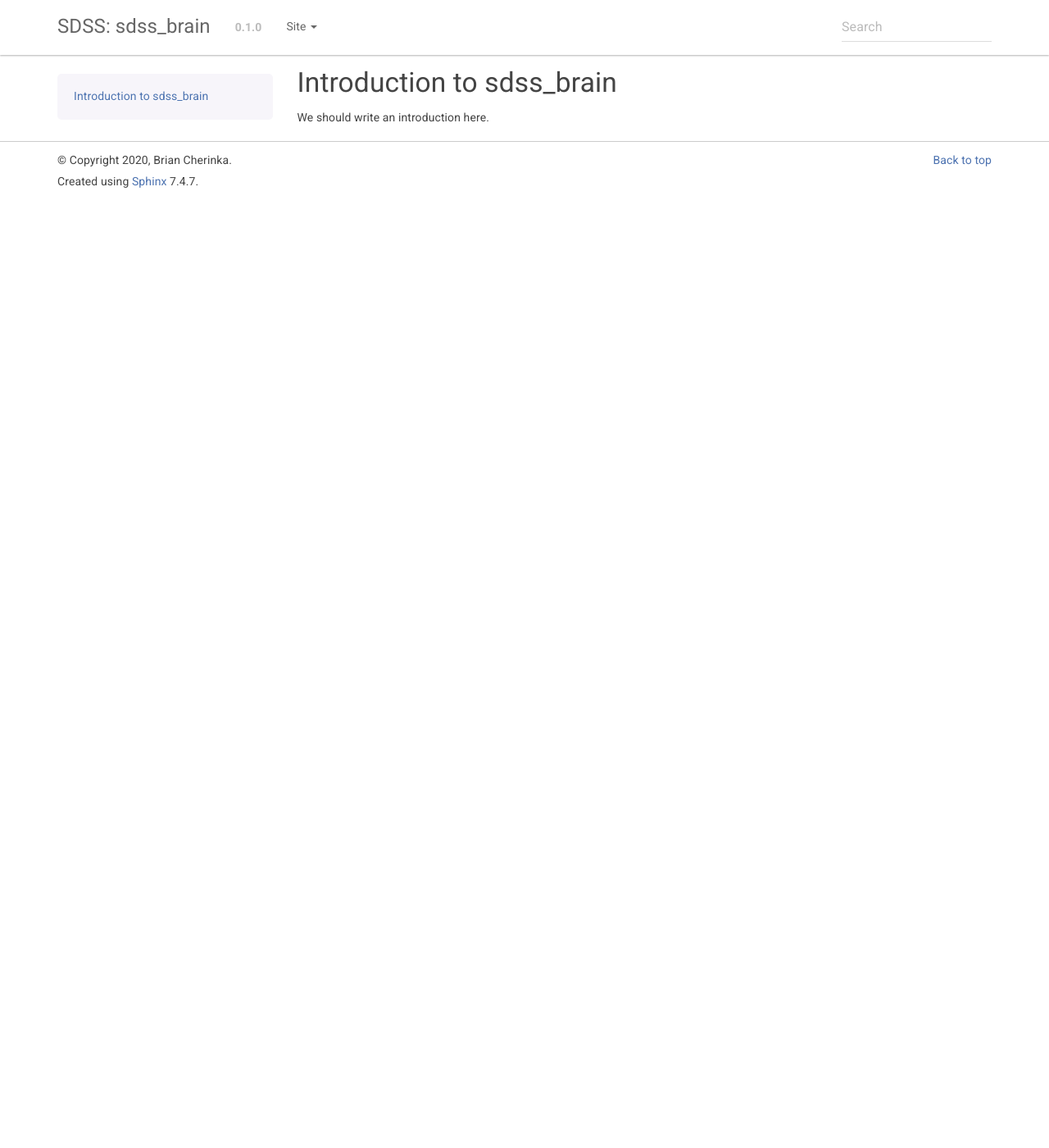
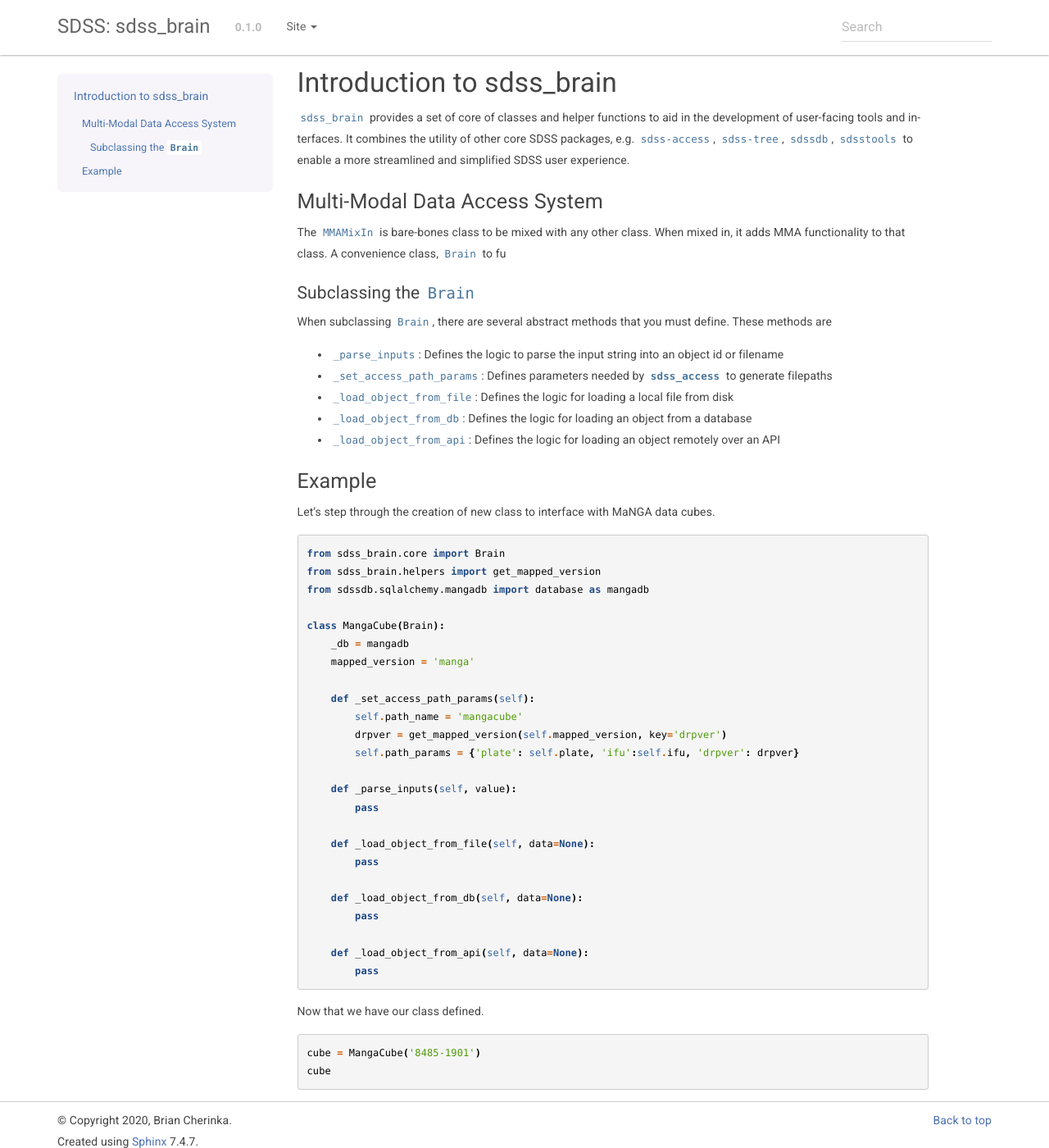
Before and after one commit to sdss/sdss_brain, a Sphinx documentation site: the page built from docs/sphinx/intro.rst, in a window 1280 px wide and 1400 px high. Shown: the whole window at 82% size. Built offline with Sphinx 7.4.7, drawn with Linux system fonts in a browser that asks for light colours; the version number is read from the project's files by our own code.

```diff
--- a/docs/sphinx/intro.rst
+++ b/docs/sphinx/intro.rst
@@ -4,4 +4,67 @@
 Introduction to sdss_brain
 ===============================
 
-We should write an introduction here.
+``sdss_brain`` provides a set of core of classes and helper functions to aid in the development of
+user-facing tools and interfaces.  It combines the utility of other core SDSS packages, e.g.
+``sdss-access``, ``sdss-tree``, ``sdssdb``, ``sdsstools`` to enable a more streamlined and simplified
+SDSS user experience.
+
+.. _mma:
+
+Multi-Modal Data Access System
+------------------------------
+
+The ``MMAMixIn`` is bare-bones class to be mixed with any other class.  When mixed in, it adds MMA
+functionality to that class. A convenience class, ``Brain`` to fu
+
+
+Subclassing the ``Brain``
+^^^^^^^^^^^^^^^^^^^^^^^^^
+
+When subclassing ``Brain``, there are several abstract methods that you must define.  These methods are
+
+- ``_parse_inputs``: Defines the logic to parse the input string into an object id or filename
+- ``_set_access_path_params``: Defines parameters needed by `sdss_access` to generate filepaths
+- ``_load_object_from_file``: Defines the logic for loading a local file from disk
+- ``_load_object_from_db``: Defines the logic for loading an object from a database
+- ``_load_object_from_api``: Defines the logic for loading an object remotely over an API
+
+.. _example:
+
+Example
+-------
+
+Let's step through the creation of new class to interface with MaNGA data cubes.
+
+::
+
+    from sdss_brain.core import Brain
+    from sdss_brain.helpers import get_mapped_version
+    from sdssdb.sqlalchemy.mangadb import database as mangadb
+
+    class MangaCube(Brain):
+        _db = mangadb
+        mapped_version = 'manga'
+
+        def _set_access_path_params(self):
+            self.path_name = 'mangacube'
+            drpver = get_mapped_version(self.mapped_version, key='drpver')
+            self.path_params = {'plate': self.plate, 'ifu':self.ifu, 'drpver': drpver}
+
+        def _parse_inputs(self, value):
+            pass
+
+        def _load_object_from_file(self, data=None):
+            pass
+
+        def _load_object_from_db(self, data=None):
+            pass
+
+        def _load_object_from_api(self, data=None):
+            pass
+
+Now that we have our class defined.
+::
+
+    cube = MangaCube('8485-1901')
+    cube
```
Also changed, not shown: CHANGELOG.rst (+7 -1 lines), README.md (+11 -1 lines), docs/sphinx/api.rst (+26 -3 lines), 1 other file.
